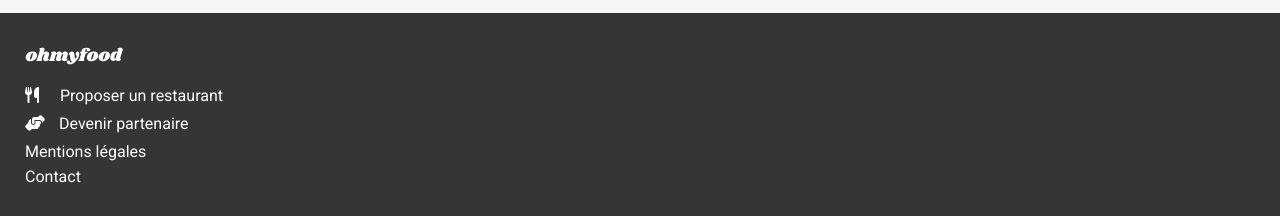
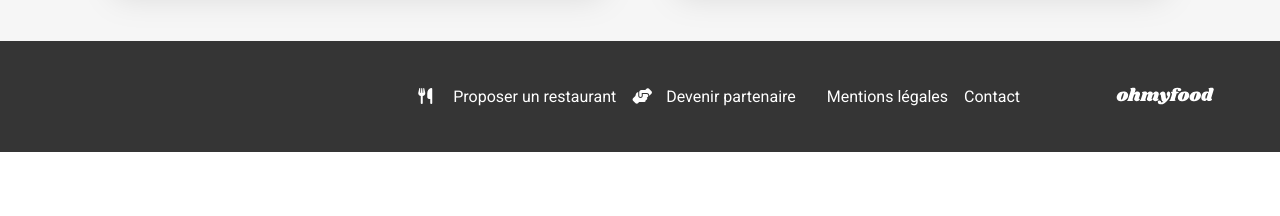
Before and after one commit to Frazf/Projet-4, a website: page index.html in a window 1280 px wide. Shown: the part 1320-1536 px from the top of the page. After the commit the page ends 1472 px from the top, so only its background shows below. Drawn offline with Linux system fonts and the light colour scheme; a web font is replaced by a local one.

Commit message:
modifications finale

```diff
--- a/sass/layout/header.scss
+++ b/sass/layout/header.scss
@@ -21,6 +21,7 @@
     display: flex;
     justify-content: center;
     width: 100%;
+    height: 3rem;
     background-color: #EAEAEA;
     & input {
         background-color: #EAEAEA;
--- a/style.scss
+++ b/style.scss
@@ -153,4 +153,23 @@
     .carte__4 {
         margin-top: 0;
     }
+    footer {
+        display: flex;
+        flex-direction: row-reverse;
+        align-items: center;
+        & .footer__ensemble {
+            display: flex;
+            flex-direction: row;
+            & .footer__icon {
+                display: flex;
+                flex-direction: row;
+                gap: 1rem;
+            }
+                & .footer__lois {
+                    display: flex;
+                    flex-direction: row;
+                    gap: 1rem;
+                }
+            }
+        }
 }
```
Also changed, not shown: style.css, 1 other file.
